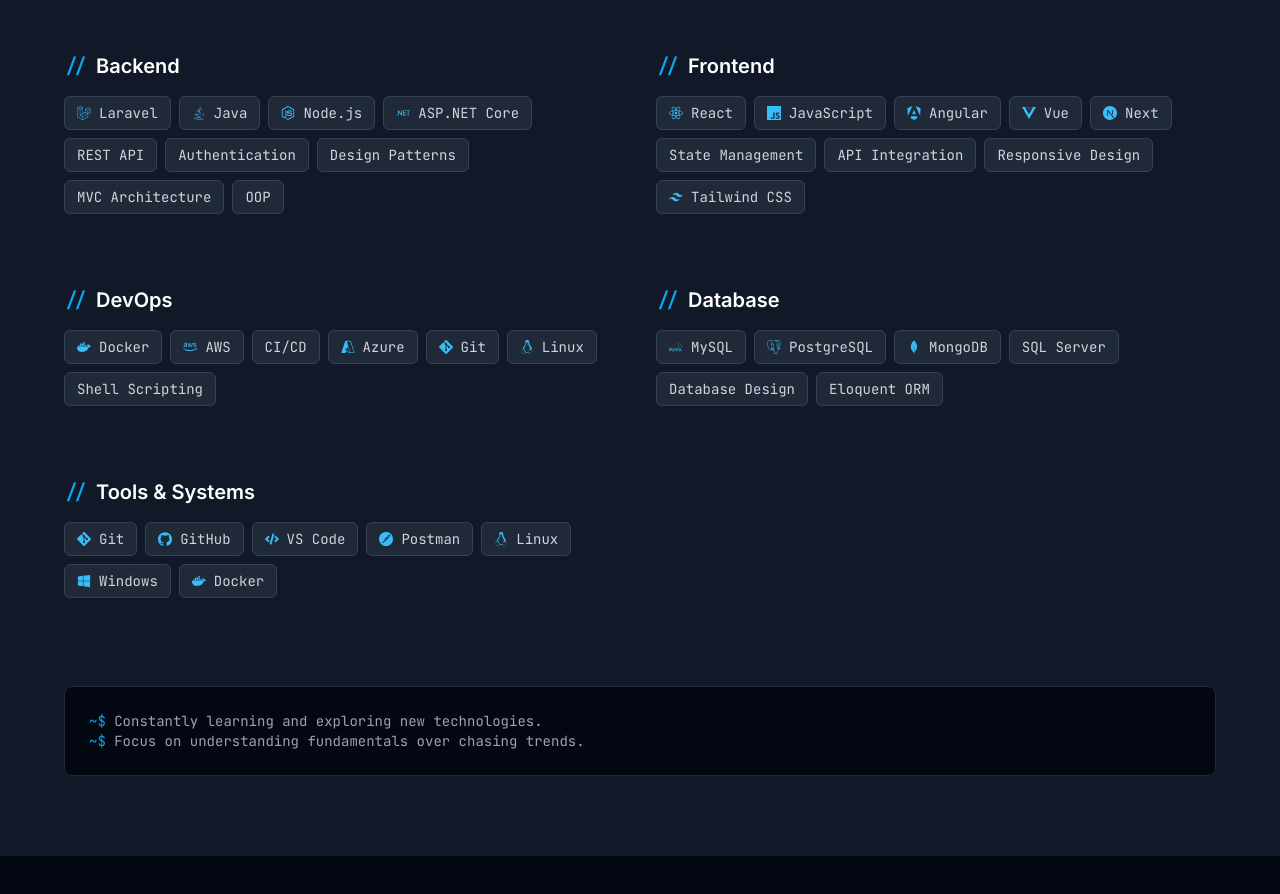
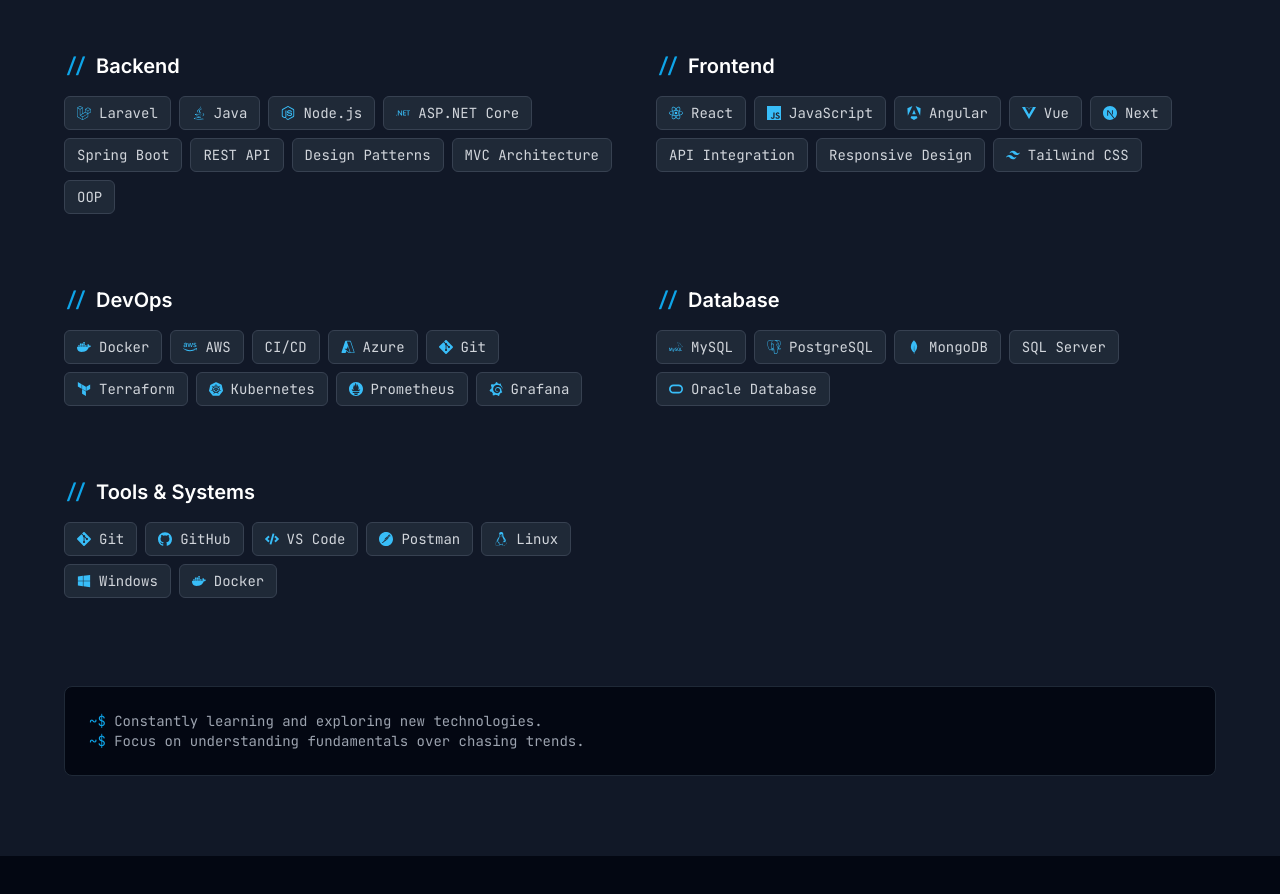
Before and after one commit to Mohammed-aymane-saber/portfolio, a React (Vite) app: page / in a window 1280 px wide. Shown: the part 2521-3415 px from the top of the page. Built offline with nearby package versions, Linux system fonts and the light colour scheme.

Commit message:
feat: create Skills component with categorized technical stack display

```diff
--- a/src/components/Skills.jsx
+++ b/src/components/Skills.jsx
@@ -1,8 +1,8 @@
 import { motion } from 'framer-motion';
 import {
     SiLaravel, SiNodedotjs, SiDotnet, SiReact, SiJavascript, SiAngular, SiVuedotjs,
-    SiNextdotjs, SiTailwindcss, SiDocker, SiAmazonwebservices, SiGit,
-    SiLinux, SiMysql, SiPostgresql, SiMongodb, SiGithub, SiPostman
+    SiNextdotjs, SiTailwindcss, SiDocker, SiAmazonwebservices, SiGit, SiOracle,
+    SiLinux, SiMysql, SiPostgresql, SiMongodb, SiGithub, SiPostman, SiPrometheus, SiGrafana, SiTerraform, SiKubernetes
 } from 'react-icons/si';
 import { FaJava, FaWindows, FaCode } from 'react-icons/fa';
 import { VscAzure } from 'react-icons/vsc';
@@ -26,6 +26,11 @@
         'Docker': <SiDocker />,
         'AWS': <SiAmazonwebservices />,
         'Azure': <VscAzure />,
+        'Prometheus': <SiPrometheus />,
+        'Grafana': <SiGrafana />,
+        'Terraform': <SiTerraform />,
+        'Kubernetes': <SiKubernetes />,
+        'Oracle Database': <SiOracle />,
         'Git': <SiGit />,
         'Linux': <SiLinux />,
         'MySQL': <SiMysql />,
@@ -40,19 +45,19 @@
     const skillCategories = [
         {
             title: isEn ? 'Backend' : 'Développement Backend',
-            skills: ['Laravel', 'Java', 'Node.js', 'ASP.NET Core', 'REST API', 'Authentication', 'Design Patterns', 'MVC Architecture', 'OOP']
+            skills: ['Laravel', 'Java', 'Node.js', 'ASP.NET Core', 'Spring Boot', 'REST API', 'Design Patterns', 'MVC Architecture', 'OOP']
         },
         {
             title: isEn ? 'Frontend' : 'Développement Frontend',
-            skills: ['React', 'JavaScript', 'Angular', 'Vue', 'Next', 'State Management', 'API Integration', 'Responsive Design', 'Tailwind CSS']
+            skills: ['React', 'JavaScript', 'Angular', 'Vue', 'Next', 'API Integration', 'Responsive Design', 'Tailwind CSS']
         },
         {
             title: isEn ? 'DevOps' : 'Opérations de Développement',
-            skills: ['Docker', 'AWS', 'CI/CD', 'Azure', 'Git', 'Linux', 'Shell Scripting']
+            skills: ['Docker', 'AWS', 'CI/CD', 'Azure', 'Git', 'Terraform', 'Kubernetes', 'Prometheus', 'Grafana']
         },
         {
             title: isEn ? 'Database' : 'Base de données',
-            skills: ['MySQL', 'PostgreSQL', 'MongoDB', 'SQL Server', 'Database Design', 'Eloquent ORM']
+            skills: ['MySQL', 'PostgreSQL', 'MongoDB', 'SQL Server', 'Oracle Database']
         },
         {
             title: isEn ? 'Tools & Systems' : 'Outils & Systèmes',
```
